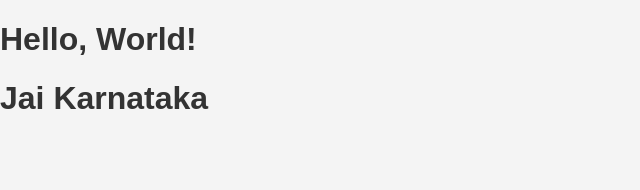
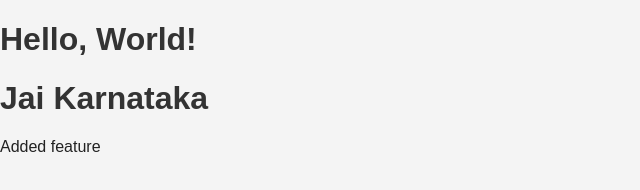
Before and after one commit to pranavhv13/temp-repo-testing, a plain HTML site: page src/index.html in a window 1280 px wide. Shown: the whole page, without its empty margins (0-640 px from the left). Drawn offline with Linux system fonts and the light colour scheme; files that its build step writes are made by us from their sources.

```diff
--- a/src/index.html
+++ b/src/index.html
@@ -9,5 +9,6 @@
 <body>
     <h1>Hello, World!</h1>
     <h1>Jai Karnataka</h1>
+    Added feature
 </body>
 </html>
```
